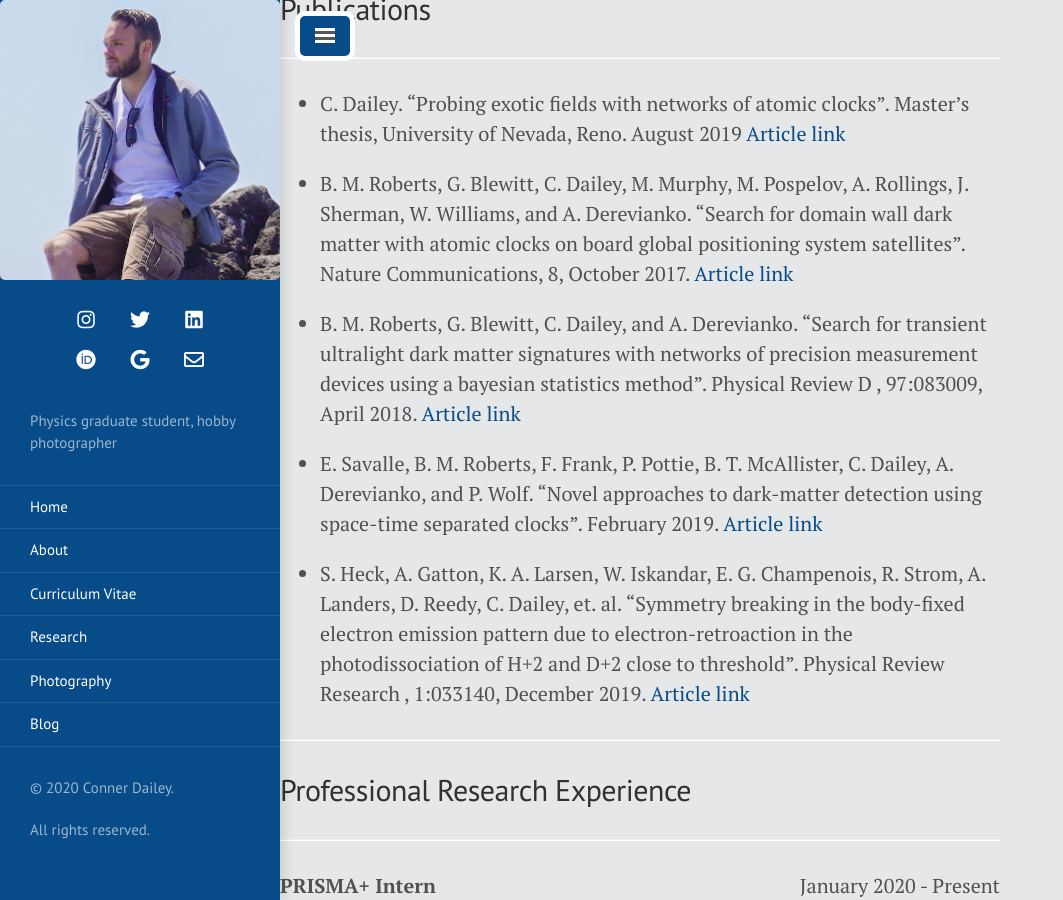
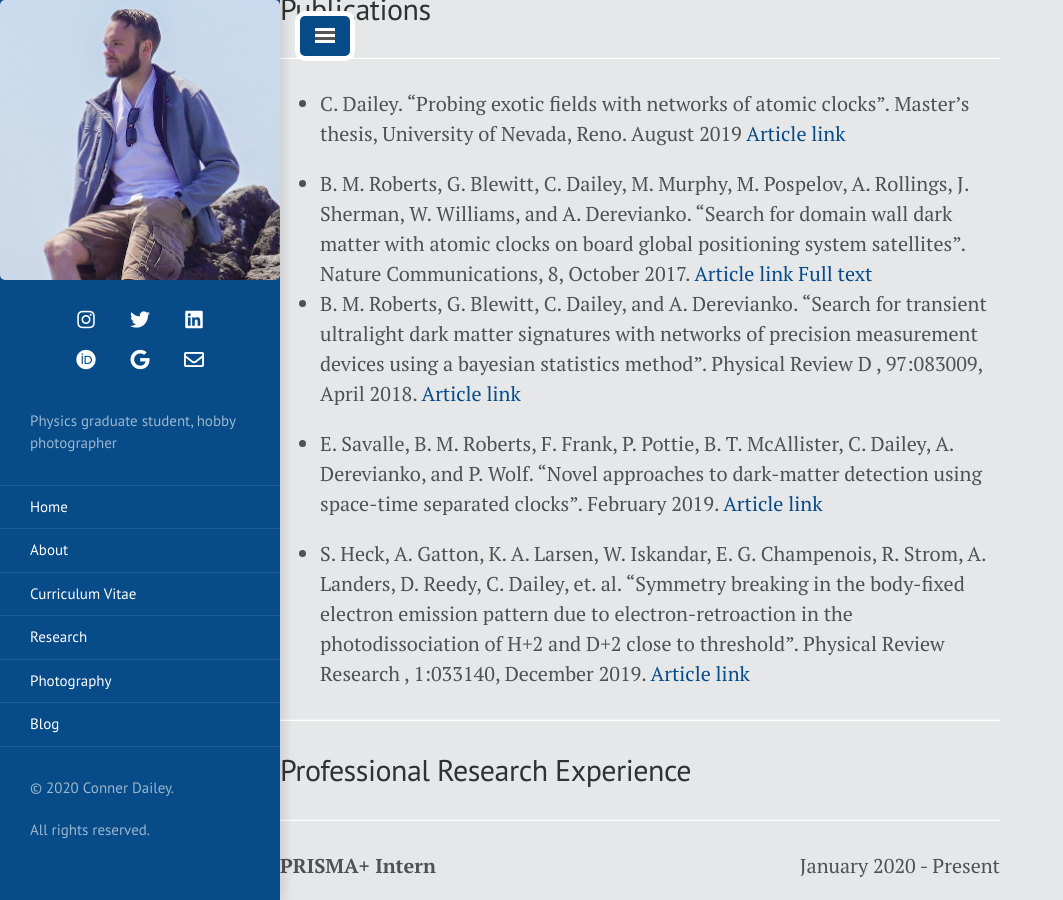
Before and after one commit to TakeTwiceDailey/TakeTwiceDailey.github.io, a Jekyll site: the page built from cv.md, in a window 1280 px wide and 900 px high, scrolled down 932 px. Shown: the whole window, without its empty margins (0-1063 px from the left). Built offline with Jekyll 4.4.1, drawn with Linux system fonts in a browser that asks for light colours; nearby versions of some CDN libraries.

Commit message:
separate tab in cv

```diff
--- a/cv.md
+++ b/cv.md
@@ -66,7 +66,7 @@ ___
 and A. Derevianko. "Search for domain wall dark matter with atomic clocks on board global positioning
 system satellites".
 Nature Communications, 8, October 2017. [Article link](https://www.nature.com/articles/s41467-017-01440-4)
-
+<a href="https://www.nature.com/articles/s41467-017-01440-4" target="\_blank">Full text<a>
 * B.  M.  Roberts,  G.  Blewitt,  C.  Dailey,  and  A.  Derevianko.   "Search  for  transient  ultralight  dark
 matter signatures with networks of precision measurement devices using a bayesian statistics method".
 Physical Review D
```
